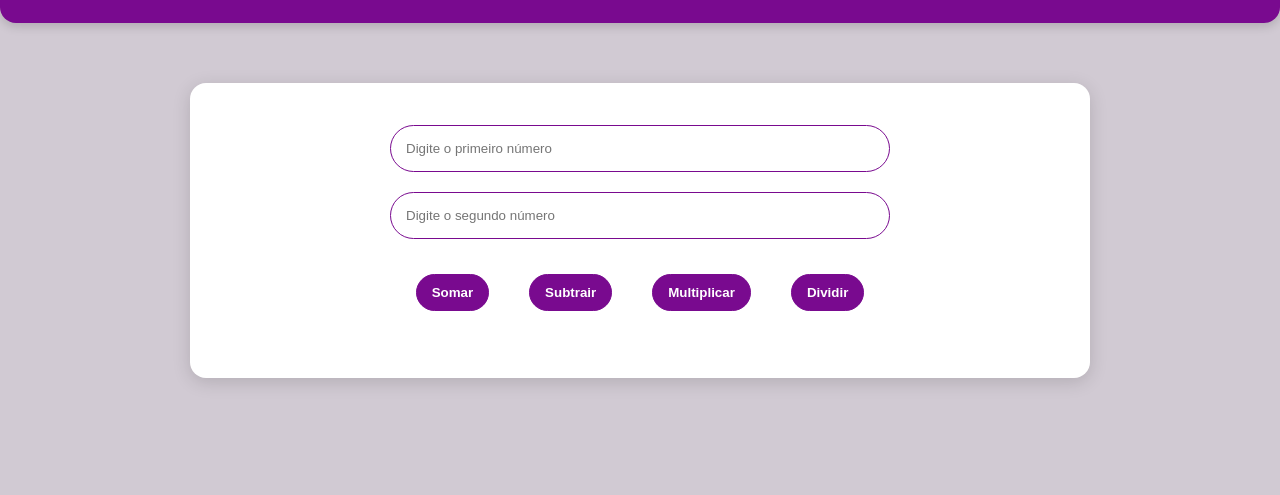
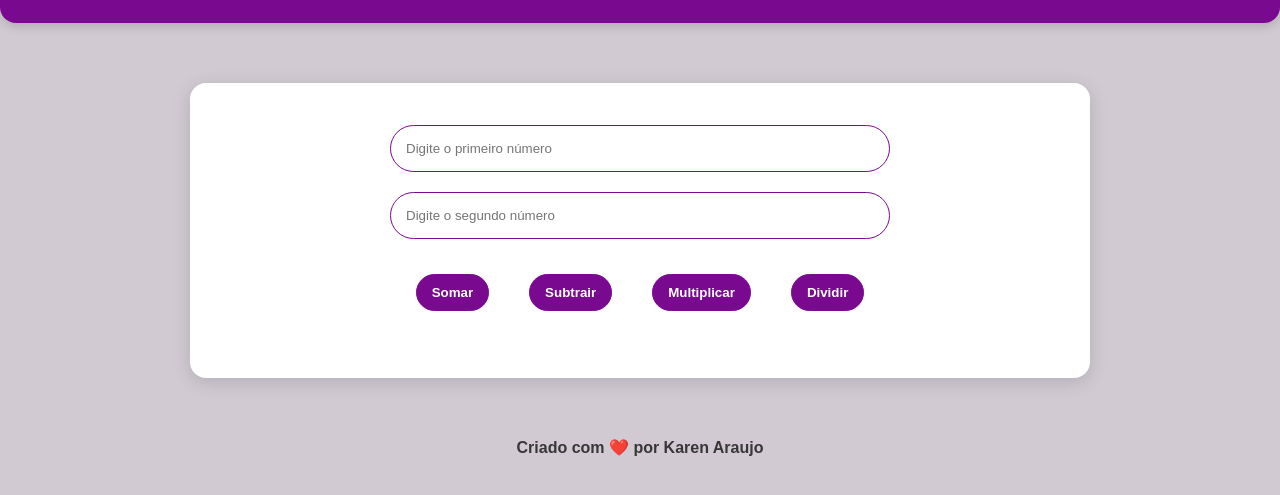
Before and after one commit to karenaraujodev/calculadora, a plain HTML site: page index.html in a window 1280 px wide. Shown: the part 95-590 px from the top of the page. Drawn offline with Linux system fonts and the light colour scheme.

Commit message:
adicionando e estilizando footer

```diff
--- a/index.html
+++ b/index.html
@@ -21,6 +21,9 @@
                 </div>
                 <p id="resultado"></p>
     </main>
+    <footer>
+        <p>Criado  com ❤️ por Karen Araujo</p>
+    </footer>
     <script src="script.js"></script>
 </body>
 </html>
--- a/style.css
+++ b/style.css
@@ -97,3 +97,9 @@ button:hover {
   font-weight: bold;
   color: var(--text-color);
 }
+footer {
+    text-align: center;
+    margin-top: 30px;
+    color: var(--text-color);
+    font-weight:bolder
+}
```
